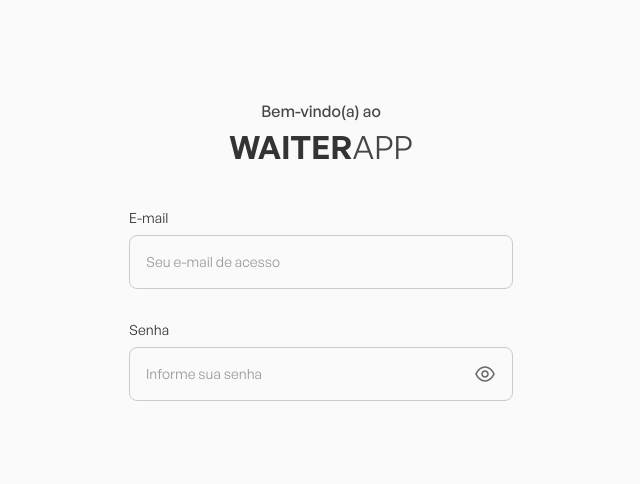
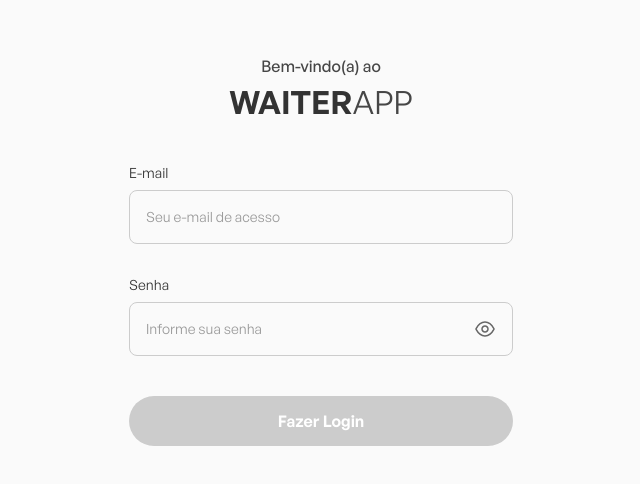
Before and after one commit to matheus-fga/WaiterApp-fe, a React (Vite) app: page / in a window 1280 px wide. Shown: the part 150-634 px from the top of the page, without its empty margins (319-959 px from the left). Built offline with nearby package versions, Linux system fonts and the light colour scheme.

Commit message:
Creating LoginForm component

```diff
--- a/src/components/InputWithAction/index.tsx
+++ b/src/components/InputWithAction/index.tsx
@@ -13,9 +13,10 @@
   return (
     <Container>
       {children}
+
       <div className="action-button-container">
         <button type="button" onClick={onClick}>
-          <img src={ActionIconPath} alt="ícone de toogle" />
+          <img src={ActionIconPath} alt="ícone de toggle" />
         </button>
       </div>
     </Container>
--- a/src/components/LoginForm/index.tsx
+++ b/src/components/LoginForm/index.tsx
@@ -3,31 +3,67 @@
 import FormGroup from '../FormGroup';
 import { Input } from '../Input';
 import InputWithAction from '../InputWithAction';
+import PrimaryButton from '../PrimaryButton';
+
+import isEmailValid from '../../utils/isEmailValid';
 
 import eyeIcon from '../../assets/images/eye-icon.svg';
 import eyeHiddenIcon from '../../assets/images/eye-hidden-icon.svg';
 
-import { Form } from './styles';
+import { Form, ButtonContainer } from './styles';
 
 export default function LoginForm() {
   const [passwordInputType, setPasswordInputType] = useState('password');
   const currentEyeIcon = passwordInputType === 'password' ? eyeIcon : eyeHiddenIcon;
+  const [email, setEmail] = useState('');
+  const [password, setPassword] = useState('');
+  const [emailError, setEmailError] = useState('');
 
-  function handleHiddenToggle() {
+  const isFormValid = ((email && isEmailValid(email)) && password);
+
+  function handlePasswordHiddenToggle() {
     const type = passwordInputType === 'password' ? 'text' : 'password';
     setPasswordInputType(type);
   }
 
+  function handleEmailChange(event: React.ChangeEvent<HTMLInputElement>) {
+    setEmail(event.target.value);
+
+    if (isEmailValid(email)) {
+      setEmailError('');
+    }
+  }
+
+  function handleEmailBlur(event: React.FocusEvent<HTMLInputElement>) {
+    if (event.target.value && !isEmailValid(email)) {
+      setEmailError('Endereço de e-mail inválido');
+    } else {
+      setEmailError('');
+    }
+  }
+
+  function handlePasswordChange(event: React.ChangeEvent<HTMLInputElement>) {
+    setPassword(event.target.value);
+  }
+
+  function handleSubmit(event: React.FormEvent<HTMLFormElement>) {
+    event.preventDefault();
+    alert('Fazendo Login...');
+  }
+
   return (
-    <Form>
+    <Form onSubmit={handleSubmit} >
       <FormGroup
         label="E-mail"
-        error={undefined}
+        error={emailError}
       >
         <Input
+          value={email}
           type="email"
           placeholder="Seu e-mail de acesso"
-          error={undefined}
+          onChange={handleEmailChange}
+          onBlur={handleEmailBlur}
+          error={emailError}
         />
       </FormGroup>
       <FormGroup
@@ -35,16 +71,24 @@
         error={undefined}
       >
         <InputWithAction
-          onClick={handleHiddenToggle}
+          onClick={handlePasswordHiddenToggle}
           ActionIconPath={currentEyeIcon}
         >
           <Input
+            value={password}
             type={passwordInputType}
             placeholder="Informe sua senha"
+            onChange={handlePasswordChange}
             error={undefined}
           />
         </InputWithAction>
       </FormGroup>
+
+      <ButtonContainer>
+        <PrimaryButton isDisabled={!isFormValid} >
+          Fazer Login
+        </PrimaryButton>
+      </ButtonContainer>
     </Form>
   );
 }
--- a/src/components/LoginForm/styles.ts
+++ b/src/components/LoginForm/styles.ts
@@ -5,3 +5,7 @@
   width: 100%;
   max-width: 384px;
 `;
+
+export const ButtonContainer = styled.div`
+  margin-top: 40px;
+`;
```
